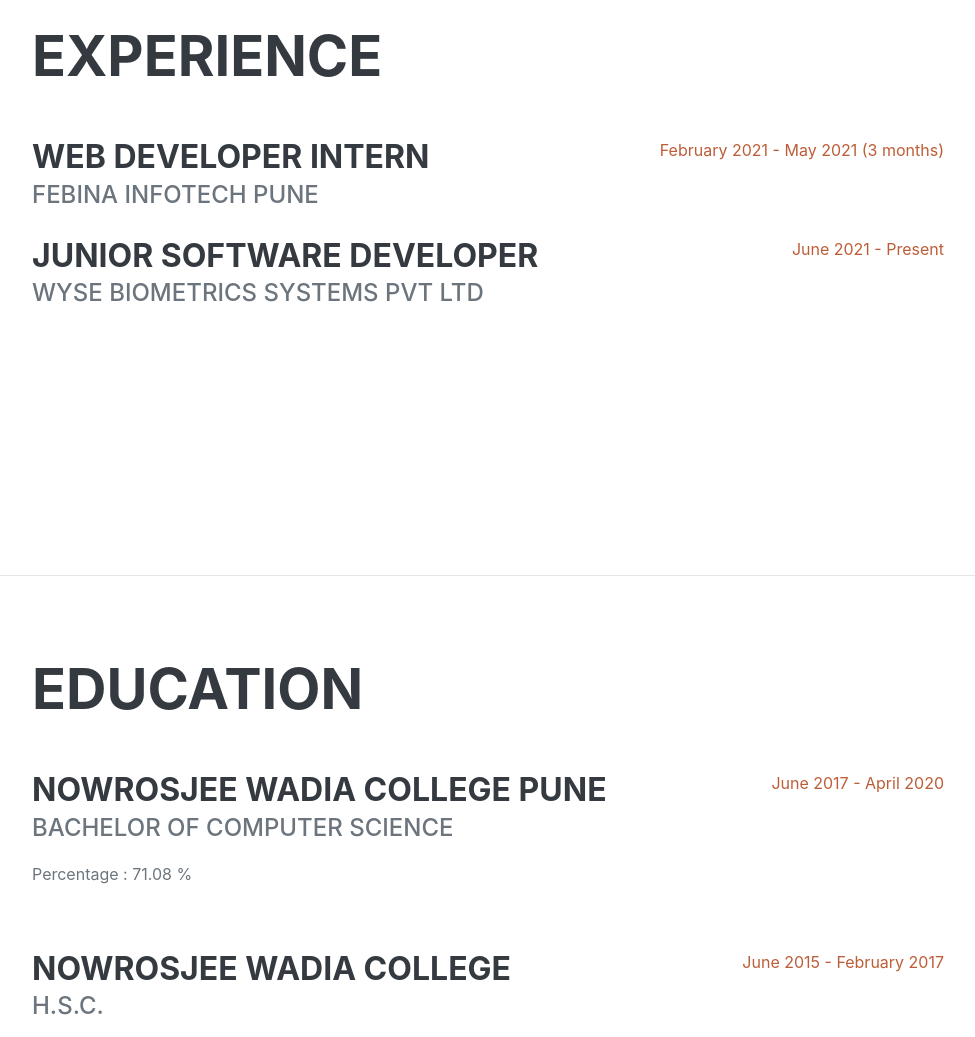
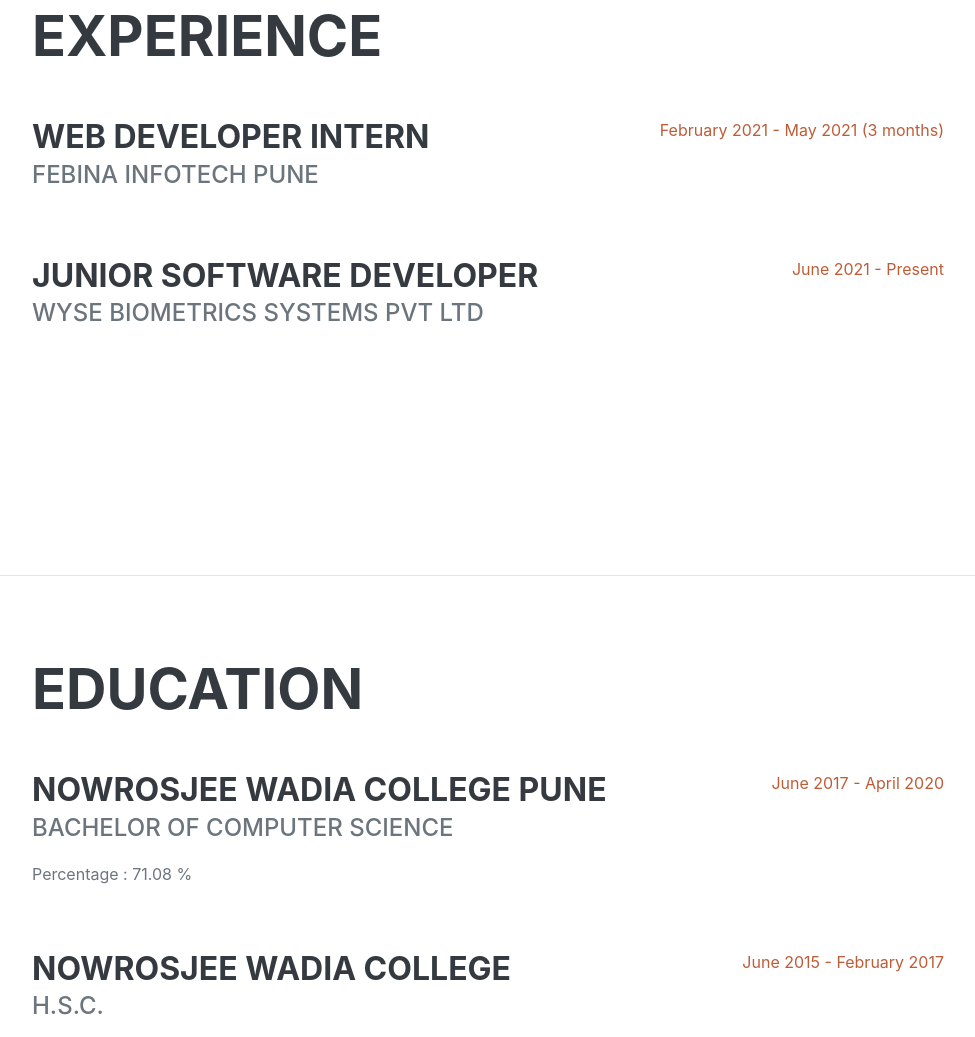
Before and after one commit to aniket1004/my-portfolio, a plain HTML site: page index.html in a window 1280 px wide. Shown: the part 1026-2063 px from the top of the page, without its empty margins (288-1263 px from the left). Drawn offline with nearby package versions, Linux system fonts and the light colour scheme; a web font is replaced by a local one.

Commit message:
add experience

```diff
--- a/index.html
+++ b/index.html
@@ -72,7 +72,7 @@
                         </div>
                         <div class="flex-shrink-0"><span class="text-primary">February 2021 - May 2021 (3 months)</span></div>
                     </div>
-                    <div class="d-flex flex-column flex-md-row justify-content-between mt-2">
+                    <div class="d-flex flex-column flex-md-row justify-content-between mt-5">
                         <div class="flex-grow-1">
                             <h3 class="mb-0">Junior Software Developer</h3>
                             <div class="subheading mb-3">WYSE Biometrics Systems PVT LTD</div>
```
